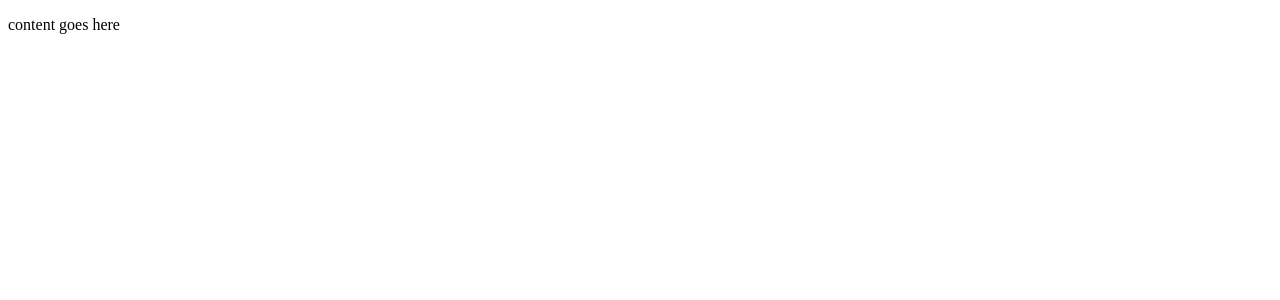
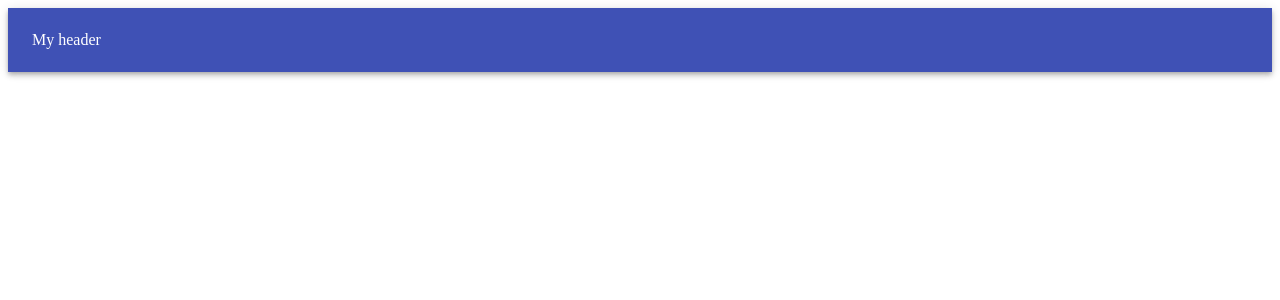
Before and after one commit to nbaugh1/react-app-5, a React (Create React App) app: page / in a window 1280 px wide. Shown: the top 300 px of the page. Built offline with nearby package versions, Linux system fonts and the light colour scheme.

Commit message:
update branch

```diff
--- a/package.json
+++ b/package.json
@@ -5,12 +5,14 @@
   "dependencies": {
     "@material-ui/core": "^4.9.7",
     "@material-ui/icons": "^4.9.1",
+    "@material-ui/styles": "^4.9.6",
     "@testing-library/jest-dom": "^4.2.4",
     "@testing-library/react": "^9.3.2",
     "@testing-library/user-event": "^7.1.2",
     "react": "^16.13.0",
     "react-dom": "^16.13.0",
-    "react-scripts": "3.4.0"
+    "react-scripts": "3.4.0",
+    "typeface-roboto": "0.0.75"
   },
   "scripts": {
     "start": "react-scripts start",
--- a/public/index.html
+++ b/public/index.html
@@ -3,7 +3,6 @@
   <head>
     <meta charset="utf-8" />
     <link rel="icon" href="%PUBLIC_URL%/favicon.ico" />
-    <link rel="stylesheet" href="https://fonts.googleapis.com/css?family=Roboto:300,400,500,700&display=swap" />
     <link rel="stylesheet" href="https://fonts.googleapis.com/icon?family=Material+Icons" />
     <meta name="viewport" content="width=device-width, initial-scale=1" />
     <meta name="theme-color" content="#000000" />
@@ -17,6 +16,7 @@
       user's mobile device or desktop. See https://developers.google.com/web/fundamentals/web-app-manifest/
     -->
     <link rel="manifest" href="%PUBLIC_URL%/manifest.json" />
+    <link rel="stylesheet" href="https://fonts.googleapis.com/css?family=Roboto:300,400,500" />
     <!--
       Notice the use of %PUBLIC_URL% in the tags above.
       It will be replaced with the URL of the `public` folder during the build.
--- a/src/App.css
+++ /dev/null
@@ -1,38 +0,0 @@
-.App {
-  text-align: center;
-}
-
-.App-logo {
-  height: 40vmin;
-  pointer-events: none;
-}
-
-@media (prefers-reduced-motion: no-preference) {
-  .App-logo {
-    animation: App-logo-spin infinite 20s linear;
-  }
-}
-
-.App-header {
-  background-color: #282c34;
-  min-height: 100vh;
-  display: flex;
-  flex-direction: column;
-  align-items: center;
-  justify-content: center;
-  font-size: calc(10px + 2vmin);
-  color: white;
-}
-
-.App-link {
-  color: #61dafb;
-}
-
-@keyframes App-logo-spin {
-  from {
-    transform: rotate(0deg);
-  }
-  to {
-    transform: rotate(360deg);
-  }
-}
--- a/src/App.js
+++ b/src/App.js
@@ -1,13 +1,25 @@
-import React from 'react';
+import React, { Component } from 'react';
+import AppBar from '@material-ui/core/AppBar';
+import Toolbar from '@material-ui/core/Toolbar'
+import TypoGraphy from '@material-ui/core/Typography'
 
-function App() {
-  return (
-    <div className="App">
-      <header className="App-header">
-        <p>content goes here</p>
-      </header>
-    </div>
-  );
+
+class App extends Component {
+  render() {
+    return (
+      <div>
+        <AppBar color="primary" position="static">
+          <Toolbar>
+            <TypoGraphy variant="title"
+              color="inherit"
+            >
+              My header
+           </TypoGraphy>
+          </Toolbar>
+        </AppBar>
+
+      </div>
+    );
+  }
 }
-
 export default App;
--- a/src/index.css
+++ /dev/null
@@ -1,13 +0,0 @@
-body {
-  margin: 0;
-  font-family: -apple-system, BlinkMacSystemFont, 'Segoe UI', 'Roboto', 'Oxygen',
-    'Ubuntu', 'Cantarell', 'Fira Sans', 'Droid Sans', 'Helvetica Neue',
-    sans-serif;
-  -webkit-font-smoothing: antialiased;
-  -moz-osx-font-smoothing: grayscale;
-}
-
-code {
-  font-family: source-code-pro, Menlo, Monaco, Consolas, 'Courier New',
-    monospace;
-}
--- a/src/index.js
+++ b/src/index.js
@@ -1,9 +1,10 @@
 import React from 'react';
-import ReactDOM from 'react-dom';
+import { render } from 'react-dom';
+import 'typeface-roboto';
 import App from './App';
 import * as serviceWorker from './serviceWorker';
 
-ReactDOM.render(<App />, document.getElementById('root'));
+render(<App />, document.getElementById('root'))
 
 // If you want your app to work offline and load faster, you can change
 // unregister() to register() below. Note this comes with some pitfalls.
```
Also changed, not shown: 2 other files (tests, documents, lock files or other folders).
